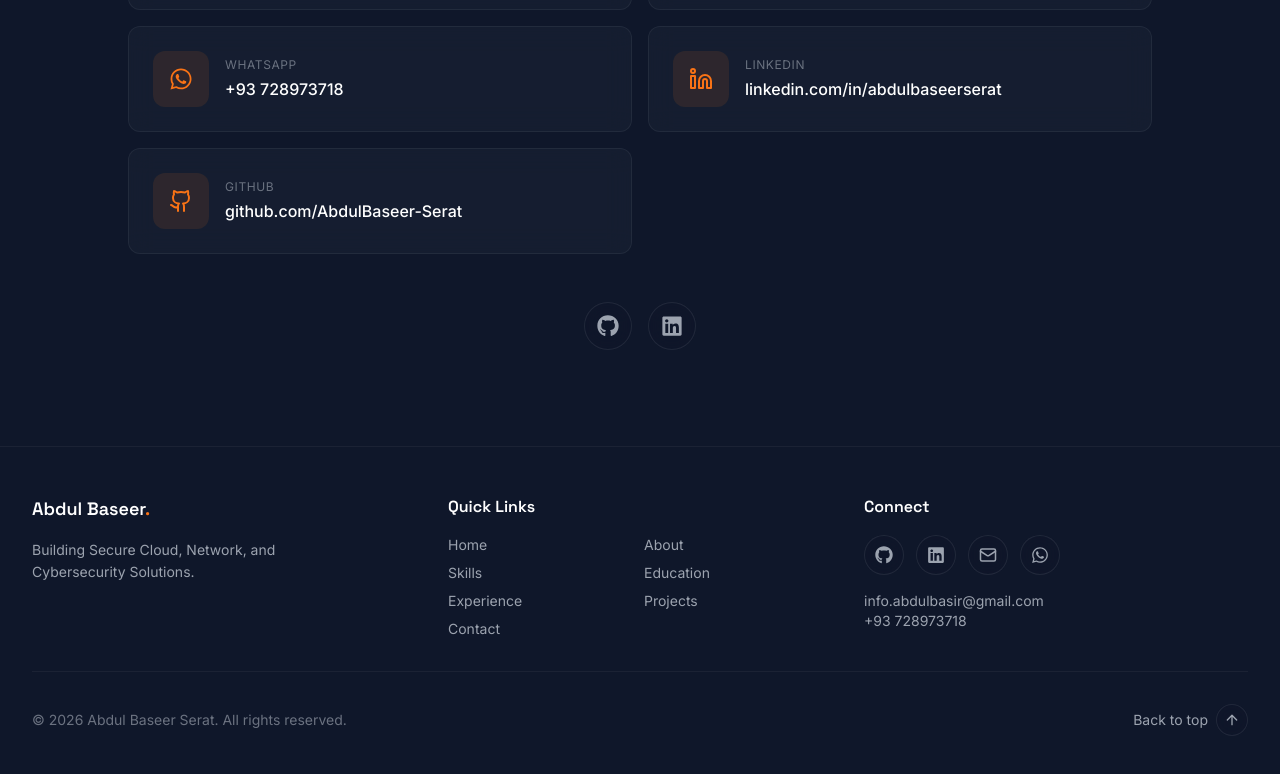
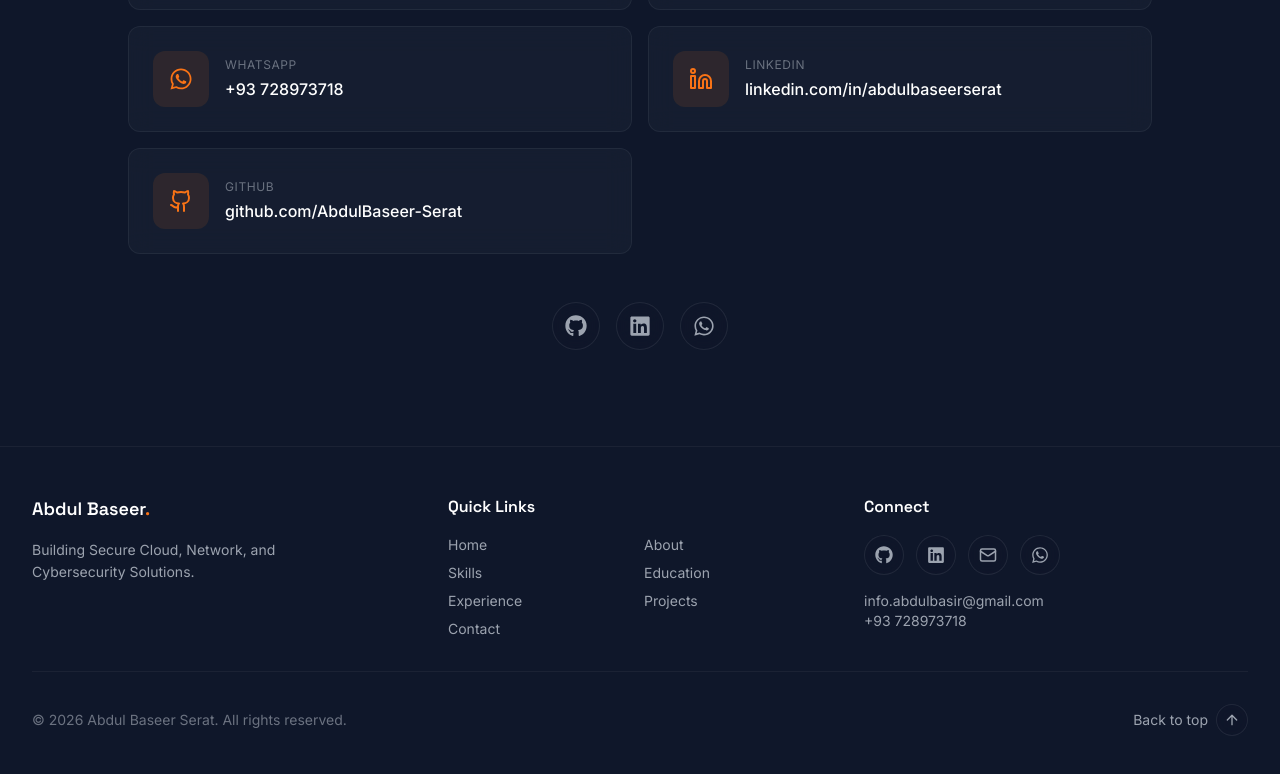
Before and after one commit to abdulbaseer-Serat/info.abdulbasirserat.com, a React (Vite) app: page / in a window 1280 px wide. Shown: the part 6282-7056 px from the top of the page. Built offline with nearby package versions, Linux system fonts and the light colour scheme.

Commit message:
Add WhatsApp link to Contact component

```diff
--- a/src/components/Contact.tsx
+++ b/src/components/Contact.tsx
@@ -72,7 +72,15 @@ export default function Contact() {
           >
             <FaLinkedin size={22} />
           </a>
-
+          <a
+            href="https://wa.me/93728973718"
+            target="_blank"
+            rel="noopener noreferrer"
+            className="w-12 h-12 glass rounded-full flex items-center justify-center text-gray-400 hover:text-accent hover:scale-110 transition-all duration-300"
+            aria-label="WhatsApp"
+          >
+            <FaWhatsapp size={22} />
+          </a>
         </motion.div>
       </div>
     </section>
```
